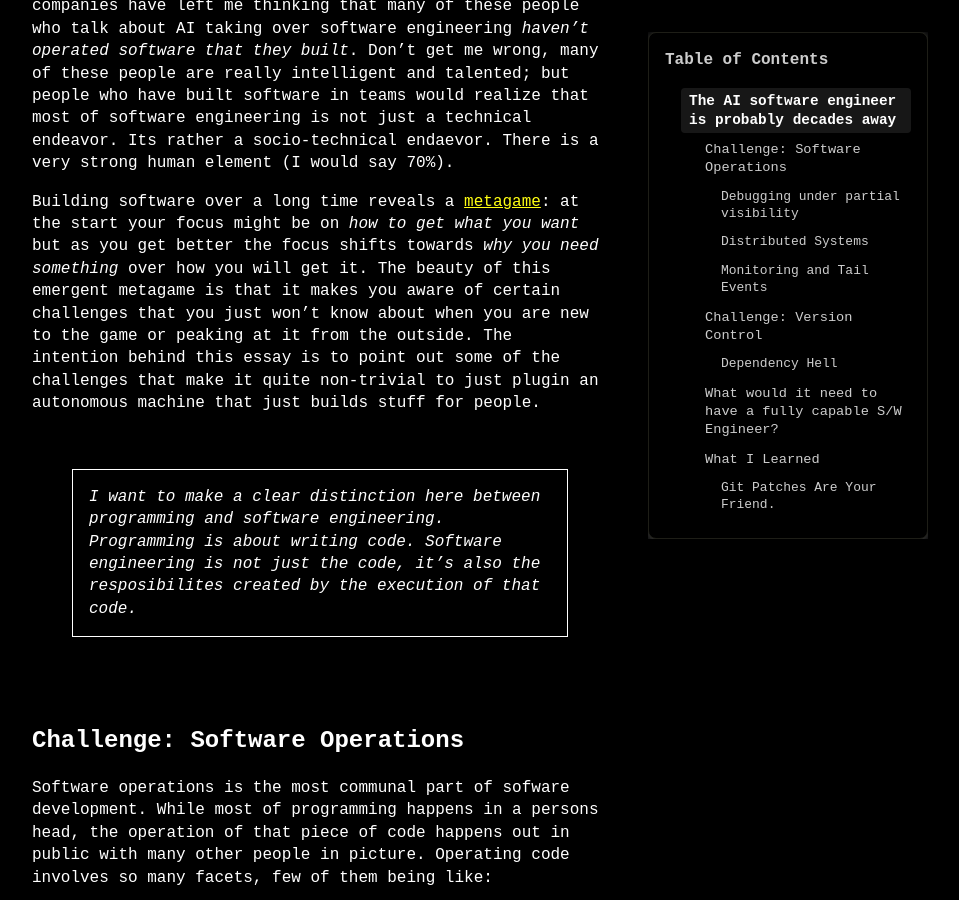
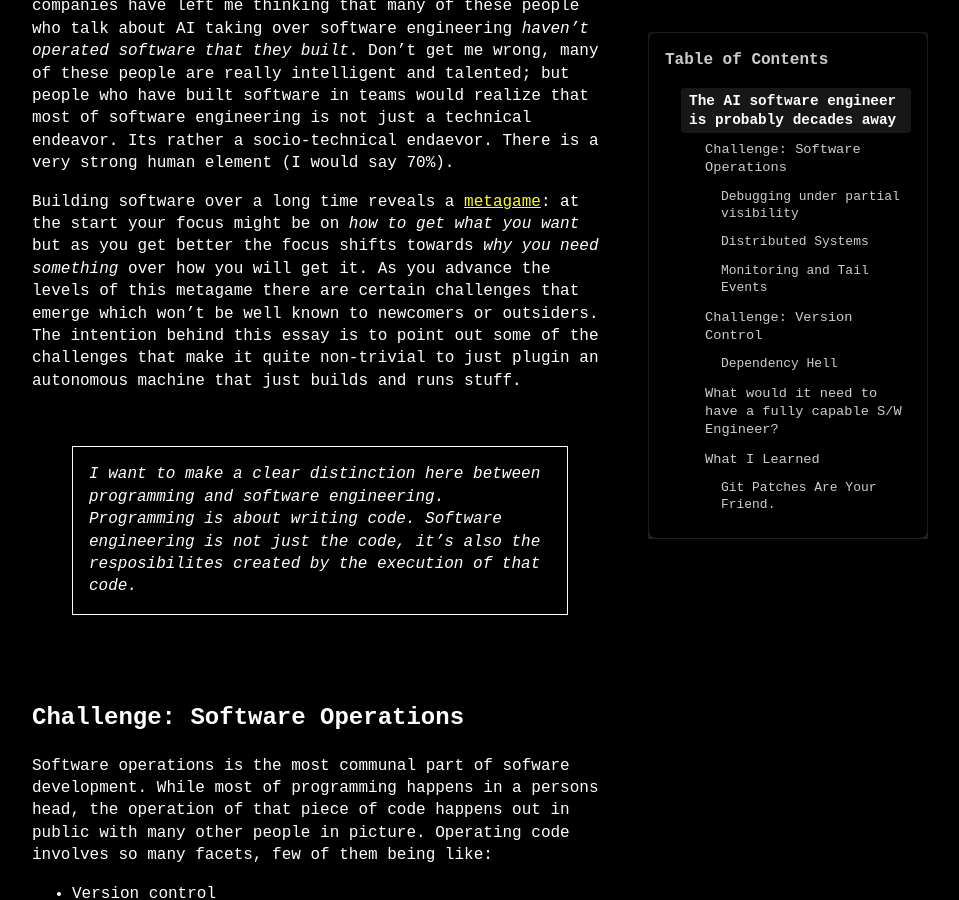
Before and after one commit to technoyoda/technoyoda.github.io, a Jekyll site: the page built from _posts/2025-08-06-ai-is-the-user.md, in a window 1280 px wide and 900 px high, scrolled down 1257 px. Shown: the whole window, without its empty margins (320-1279 px from the left). Built offline with Jekyll 4.4.1, drawn with Linux system fonts in a browser that asks for light colours.

Commit message:
moar tweeks ?

```diff
--- a/_posts/2025-08-06-ai-is-the-user.md
+++ b/_posts/2025-08-06-ai-is-the-user.md
@@ -21,7 +21,7 @@ categories: blog
 
 All these rablings on twitter/media and from major tech companies have left me thinking that many of these people who talk about AI taking over software engineering _haven't operated software that they built_. Don't get me wrong, many of these people are really intelligent and talented; but people who have built software in teams would realize that most of software engineering is not just a technical endeavor. Its rather a socio-technical endaevor. There is a very strong human element (I would say 70%).
 
-Building software over a long time reveals a [metagame](https://www.thediff.co/archive/the-factorio-mindset/): at the start your focus might be on _how to get what you want_ but as you get better the focus shifts towards _why you need something_ over how you will get it. The beauty of this emergent metagame is that it makes you aware of certain challenges that you just won't know about when you are new to the game or peaking at it from the outside. The intention behind this essay is to point out some of the challenges that make it quite non-trivial to just plugin an autonomous machine that just builds stuff for people.
+Building software over a long time reveals a [metagame](https://www.thediff.co/archive/the-factorio-mindset/): at the start your focus might be on _how to get what you want_ but as you get better the focus shifts towards _why you need something_ over how you will get it. As you advance the levels of this metagame there are certain challenges that emerge which won't be well known to newcomers or outsiders. The intention behind this essay is to point out some of the challenges that make it quite non-trivial to just plugin an autonomous machine that just builds and runs stuff.
 
 <br>
 
```
